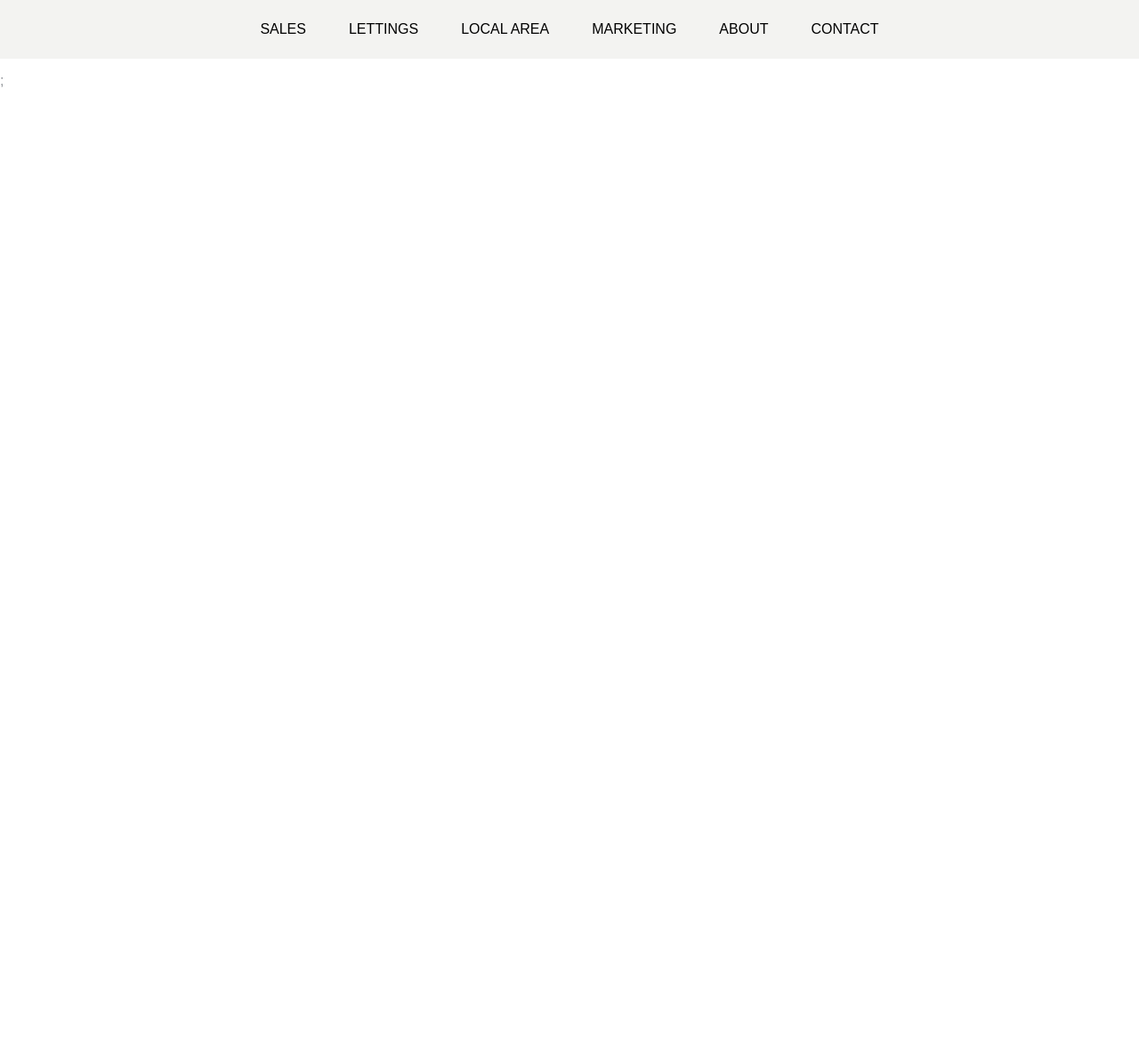
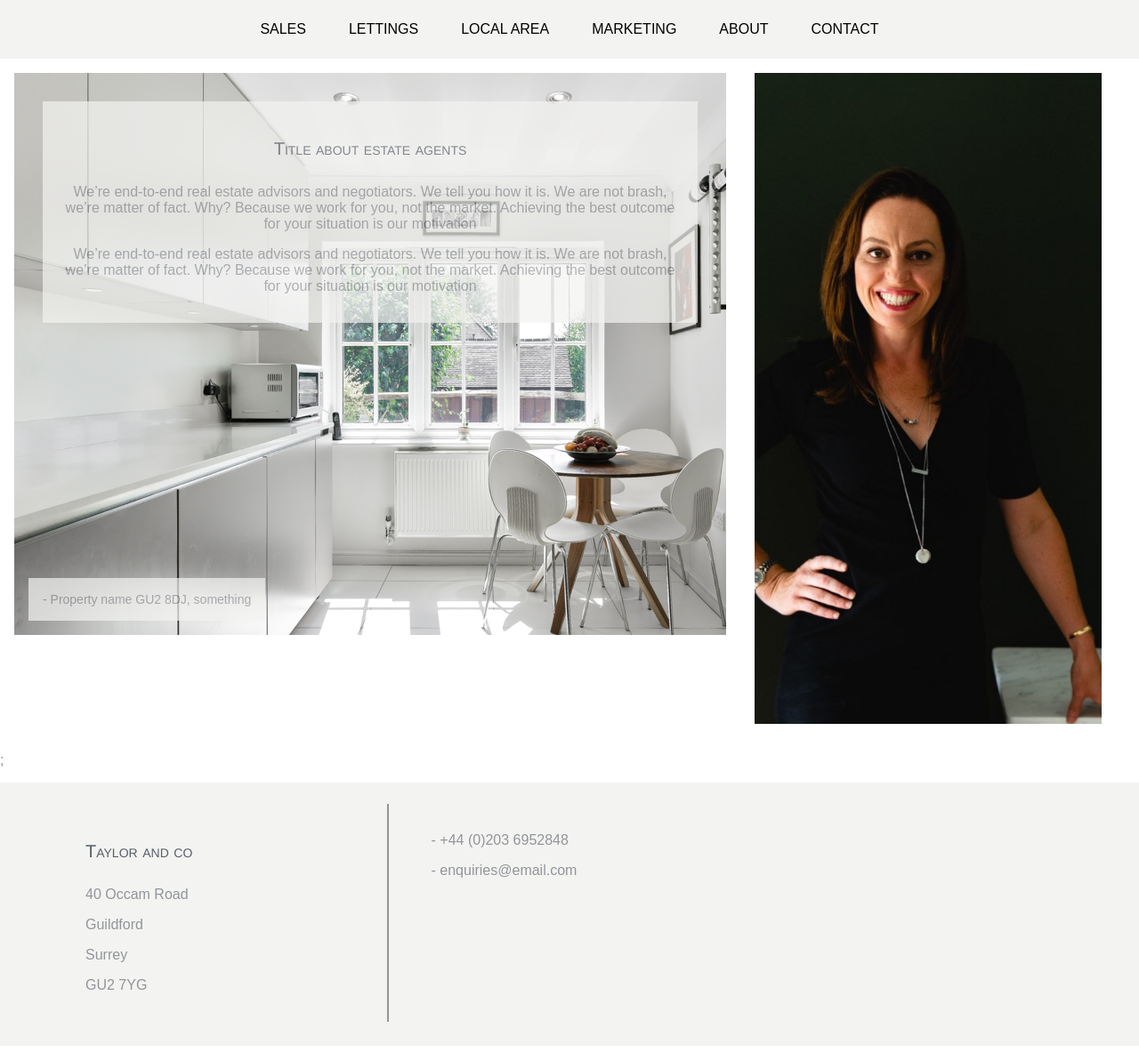
Before and after one commit to ValeriaCasado/react-app-EA, a React (Create React App) app: page /about in a window 1280 px wide. Shown: the whole page at 89% size. Before the commit the page ends 800 px from the top, so only its background shows below. Built offline with nearby package versions, Linux system fonts and the light colour scheme; no server answers; grey boxes are pictures that could not be loaded.

Commit message:
anexed all pages, added footer and about page

```diff
--- a/src/App.js
+++ b/src/App.js
@@ -1,8 +1,12 @@
 import React, { Component } from 'react';
 import ContactPage from './js/js-components/ContactPage.js'
 import MainPage from './js/js-components/MainPage.js';
+import AboutPage from './js/js-components/AboutPage.js';
+import LocalareaPage from './js/js-components/LocalareaPage.js';
+import LettingsPage from './js/js-components/LettingsPage.js';
+import SalesPage from './js/js-components/SalesPage.js';
+import Footer from './js/js-elements/Footer.js';
 import { BrowserRouter as Router, Route, Link } from "react-router-dom";
-
 class App extends Component {
   constructor(props) {
     super(props);
@@ -14,17 +18,23 @@ class App extends Component {
       <div className="app-container">
       <ul className="navbar-fp">
                 <div className="navbar-fp-container">
-                <li><a href="default.asp">SALES</a></li>
-                <li><a href="news.asp">LETTINGS</a></li>
-                <li><a href="/contact">LOCAL AREA</a></li>
-                <li><a href="about.asp">MARKETING</a></li>
-                <li><a href="/contact">ABOUT</a></li>
+                <li><a href="/sales">SALES</a></li>
+                <li><a href="/lettings">LETTINGS</a></li>
+                <li><a href="/localarea">LOCAL AREA</a></li>
+                <li><a href="/marketing">MARKETING</a></li>
+                <li><a href="/about">ABOUT</a></li>
                 <li><a href="/contact">CONTACT</a></li>
                 </div>
       </ul>
       <Route path="/" exact component={MainPage} />
       <Route path="/contact" component={ContactPage} />
+      <Route path="/about"component={AboutPage} />
+      <Route path="/lettings" component={LettingsPage}/>
+      <Route path="/localarea"component={LocalareaPage} />
+      <Route path="/sales"component={SalesPage} />
+
         <p>;{this.state.apiResponse}</p>
+      <Footer></Footer>
       </div>
       </Router>
     );
--- a/src/index.css
+++ b/src/index.css
@@ -38,6 +38,12 @@ code {
     monospace;
 }
 
+.signature {
+  text-align: right !important;
+  font-size: 14px;
+  color: var(--theme-medium-blue);
+}
+
 @media only screen and (max-width: 850px) {
   :root {
     --half-screen: 100%;
@@ -61,18 +67,24 @@ code {
   .navbar-right {
     display: none;
   }
+
   .cm-half {
     width: 100%;
   }
 
+  .cm-one-third {
+    width: 99% !important;
+    padding: 1%;
+  }
+  .cm-two-thirds{
+    width: 49%;
+    padding: 1%;
+  }
   .cm-fourth {
     width: 50vw;
   }
 
-  .signature {
-    text-align: right !important;
-    font-size: 14px;
-  }
+
   .callText {
     display: inline-block;
     max-width: 100% !important;
@@ -83,8 +95,32 @@ code {
   }
 }
 
+.row:after {
+  content: "";
+  display: table;
+  clear: both;
+}
+
+.column {
+  float: left;
+}
+
+.cm-two-thirds {
+  width: 60%;
+  margin: 1rem;
+  padding: 1rem;
+  display: inline-block;
+}
+
+.cm-one-third {
+  width: 28%;
+  margin: 1rem;
+  padding: 1rem;
+  display: inline-block;
+}
+
 .cm-fourth {
-  width:25vw;
+  width:24%;
 }
 
 .zerospace {
@@ -92,12 +128,17 @@ code {
   margin: 0;
 }
 
+.makespace {
+  padding: 1rem;
+  margin: 1rem;
+}
+
 .container {
   width:100%;
   text-align: center;
 }
 .container-mainpage {
-  margin-left: var(--navbar-left-width);
+  width: calc(100% - var(--navbar-left-width) - var(--navbar-left-width))
 }
 
 ul.navbar-fp {
@@ -169,9 +210,7 @@ img.TR-widget {
     transition: 1s;
     position: fixed; /* Sit on top of the page content */ /* Hidden by default */
  /* Full height (cover the whole page) */
-    left: 30px;
-    right: 0;
-    bottom: 30px;
+
     border-radius: 50%;
     margin-top: 100px;
     background-color: var(--theme-dark-blue);
@@ -409,7 +448,8 @@ button.third {
   text-align: center;
 }
 
-.callText #number {
+.important:hover, .callText #number {
+  transition: 0.5;
   text-align: center;
   font-weight: bold;
   color: black !important;
@@ -452,6 +492,10 @@ button.third {
 .i02 {
   background-image: url("./img/large-images/Large-image-inner-02.jpg");
 }
+
+.p01 {
+  background-image: url("./img/large-images/p01.jpg");
+}
 .gallery-item:hover {
   opacity: 0.5;
   transition: 1s;
@@ -468,7 +512,30 @@ button.third {
   opacity: 0;
 }
 
-.fadein-effect, .gallery-item:hover .gallery-text{
-  opacity: 1;
+.fadein-effect, .signature:hover, .overlay-image-section:hover, .overlay-about-section:hover, .gallery-item:hover .gallery-text{
+  opacity: 1 !important;
   transition: 0.5s;
 }
+
+.overlay-image-section {
+  opacity: 0;
+  background: var(--theme-snow-white);
+  color: var(--theme-dark-blue);
+  height: 90%;
+  padding: inherit;
+  margin: inherit;
+}
+
+.overlay-about-section {
+  opacity: 1;
+  background: var(--theme-snow-white);
+  color: var(--theme-dark-blue);
+  height: max-content;
+  padding: inherit;
+  margin: inherit;
+}
+.underlay-image-section {
+  height: 700px;
+  background-position: center;
+  background-size: cover;
+}
--- /dev/null
+++ b/src/js/js-components/AboutPage.js
@@ -0,0 +1,16 @@
+import React, { Component } from 'react';
+import OverlayWidget from '../js-elements/OverlayWidget.js';
+import AboutSection from '../js-elements/AboutSection.js';
+import AboutImage from '../js-elements/AboutImage.js';
+
+
+export default class AboutPage extends Component {
+    render() {
+        return(
+            <div className="container row">
+                <AboutSection className="column cm-two-thirds i02" initialOp="0.7"></AboutSection>
+                <AboutImage className="column cm-one-third p01"></AboutImage>
+            </div>
+        );
+    }
+}
--- /dev/null
+++ b/src/js/js-components/LettingsPage.js
@@ -0,0 +1,9 @@
+import React, { Component } from 'react';
+
+export default class LettingsPage extends Component {
+    render() {
+        return (
+            <p>Page under construction</p>
+        )
+    }
+}
--- /dev/null
+++ b/src/js/js-components/LocalareaPage.js
@@ -0,0 +1,9 @@
+import React, { Component } from 'react';
+
+export default class LocalareaPage extends Component {
+    render() {
+        return (
+            <p>Page under construction</p>
+        )
+    }
+}
--- a/src/js/js-components/MainPage.js
+++ b/src/js/js-components/MainPage.js
@@ -8,11 +8,11 @@ export default class MainPage extends Component {
 
     render() {
         return (
-            <div>
+            <div className="container-mainpage">
             <NavbarLeft side="left" left="0"></NavbarLeft>
             <NavbarRight></NavbarRight>
             <Gallery></Gallery>
-            <OverlayWidget leftPos="90%"></OverlayWidget>
+            <OverlayWidget leftPos="20px" bottom="50px"></OverlayWidget>
             </div>
         );
     }
--- /dev/null
+++ b/src/js/js-components/SalesPage.js
@@ -0,0 +1,9 @@
+import React, { Component } from 'react';
+
+export default class SalesPage extends Component {
+    render() {
+        return (
+            <p>Page under construction</p>
+        )
+    }
+}
--- /dev/null
+++ b/src/js/js-elements/AboutImage.js
@@ -0,0 +1,22 @@
+import React, { Component } from 'react';
+import '../js-elements/Button.js'
+import Button from '../js-elements/Button.js';
+
+class AboutImage extends Component {
+    render() {
+        return (
+                <div className={`p01 underlay-image-section ${ this.props.className }`} >
+                    <div className="overlay-image-section">
+                        <h1>Title about estate agents</h1>
+                        <p>We’re end-to-end real estate advisors and negotiators.
+                        We tell you how it is. We are not brash, we’re matter of fact.
+                        Why? Because we work for you, not the market.
+                        Achieving the best outcome for your situation is our motivation</p>
+                        <Button design="first" inside="Learn more"></Button>
+                    </div>
+                </div>
+            );
+    }
+}
+
+export default AboutImage;
--- /dev/null
+++ b/src/js/js-elements/AboutSection.js
@@ -0,0 +1,25 @@
+import React, { Component } from 'react';
+
+class AboutSection extends Component {
+    render() {
+        return (
+                <div className={this.props.className} style={{backgroundImage: this.props.background, height: "600px", position: "relative"}} >
+                    <div className="signature makespace" style={{bottom: "0", position: "absolute", opacity: this.props.initialOp, left: "0", backgroundColor: "#F3F3F1"}}>- Property name GU2 8DJ, something</div>
+                    <div className="overlay-about-section"  style={{opacity: this.props.initialOp}}>
+                    <h1>Title about estate agents</h1>
+                    <p>We’re end-to-end real estate advisors and negotiators.
+                        We tell you how it is. We are not brash, we’re matter of fact.
+                        Why? Because we work for you, not the market.
+                        Achieving the best outcome for your situation is our motivation</p>
+                        <p>We’re end-to-end real estate advisors and negotiators.
+                    We tell you how it is. We are not brash, we’re matter of fact.
+                    Why? Because we work for you, not the market.
+                    Achieving the best outcome for your situation is our motivation</p>
+                    </div>
+
+                </div>
+            );
+    }
+}
+
+export default AboutSection;
--- /dev/null
+++ b/src/js/js-elements/Footer.js
@@ -0,0 +1,66 @@
+import React, { Component } from 'react';
+
+const footerStyle = {
+    height: "280px",
+    backgroundColor: "#F3F3F1",
+    left: "0",
+    bottom: "0",
+    padding: "0.5rem",
+    position: "relative",
+    marginRight: "auto",
+    marginLeft: "auto",
+    position: "relative",
+    width: "90%"
+};
+
+const footerElement = {
+    borderStyle: 'solid',
+    borderWidth: '0px 2px 0px 0px',
+    borderColor: '#92959A',
+    float: "left"
+};
+
+const footerMap = {
+    marginLeft: "2rem !important",
+    marginRight: "1rem",
+    float: "right"
+}
+
+export default class Footer extends Component {
+    render() {
+        return(
+            <div style={{backgroundColor: "#F3F3F1"}}>
+            <footer style={footerStyle}>
+                <div style={footerElement} className="cm-one-third">
+                    <h1 style={{margin: "0 !important"}}>Taylor and co</h1>
+                    <p>40 Occam Road</p>
+                    <p>Guildford</p>
+                    <p>Surrey</p>
+                    <p>GU2 7YG</p>
+                </div>
+                <div className="cm-two-thirds">
+                    <div className="row">
+                    <div className="column cm-half">
+                        <p className="important">- +44 (0)203 6952848 </p>
+                        <p className="important">- enquiries@email.com</p>
+                        <p> </p>
+                    </div>
+                    <div className="column cm-half" style={footerMap}>
+                        <p>
+                        <iframe
+                        width="300"
+                        height="200"
+                        frameborder=""
+                        style={{border:"0"}}
+                        src="https://www.google.com/maps/embed/v1/place?q=40%20occam%20road&key=AIzaSyCvDunidRrAltE58TKFJwlOPyK6ZNicZu0" allowfullscreen>
+                        </iframe>
+                        </p>
+                    </div>
+                    </div>
+                </div>
+
+            </footer>
+            </div>
+        );
+    }
+}
--- a/src/js/js-elements/OverlayWidget.js
+++ b/src/js/js-elements/OverlayWidget.js
@@ -26,7 +26,7 @@ class OverlayWidget extends Component {
 
     render() {
         return (
-            <div onClick={this.changeWidth} style={{width: this.state.width, height: this.state.height, right: this.props.floatPos, left:this.props.leftPos}} className="overlay-widget"><a href="/"><img className="TR-widget" src={RTlogo}></img></a></div>
+            <div onClick={this.changeWidth} style={{width: this.state.width, height: this.state.height, right: this.props.rightPos, left:this.props.leftPos, bottom: this.props.bottom, top: this.props.top}} className="overlay-widget"><a href="/"><img className="TR-widget" src={RTlogo}></img></a></div>
          );
     }
 }
```
Also changed, not shown: src/js/js-components/ContactPage.js (+5 -2 lines), src/img/large-images/p01.jpg (added), 1 other file (tests, documents, lock files or other folders).
